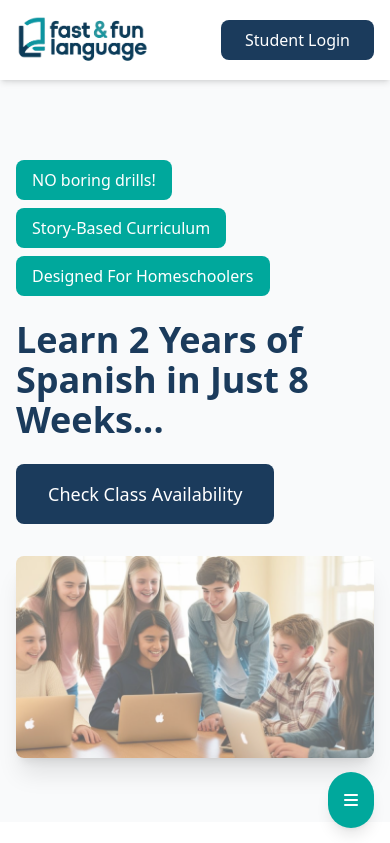
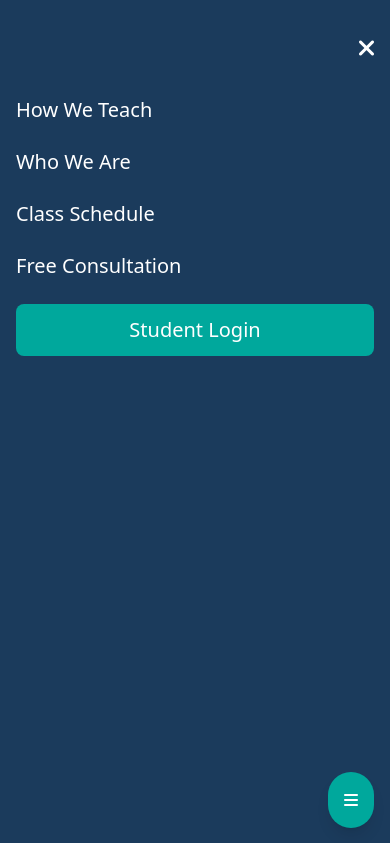
Before and after one commit to samrahimi/spanish-class, a plain HTML site: page homeschool/index.html in a window 390 px wide. Both pictures are taken after a click on the button 351 px from the left and 800 px from the top of the page. Shown: the top 843 px of the page. Drawn offline with nearby package versions, Linux system fonts and the light colour scheme.

Commit message:
Update index.html

```diff
--- a/homeschool/index.html
+++ b/homeschool/index.html
@@ -34,87 +34,50 @@
       }
     </style>
   </head>
+
     <body class="font-sans">
     <!-- Header Navigation -->
     <header class="fixed w-full bg-white shadow-md z-50">
-      <nav
-        class="container mx-auto px-4 py-4 flex items-center justify-between"
-      >
+        <nav class="container mx-auto px-4 py-4 flex items-center justify-between">
             <div class="flex items-center">
-          <img
-            src="LOGO.png"
-            alt="Fast & Fun Language Logo"
-            class="h-12"
-          />
+                <img src="LOGO.png" alt="Fast &amp; Fun Language Logo" class="h-12">
             </div>
-        <div class="hidden md:flex space-x-8">
-          <a
-            href="#how-we-teach"
-            class="text-brand-secondary hover:text-brand-primary"
-            >How We Teach</a
-          >
-          <a
-            href="#who-we-are"
-            class="text-brand-secondary hover:text-brand-primary"
-            >Who We Are</a
-          >
-          <a
-            href="#schedule"
-            class="text-brand-secondary hover:text-brand-primary"
-            >Class Schedule</a
-          >
-          <a
-            href="#consultation"
-            class="text-brand-secondary hover:text-brand-primary"
-            >Free Consultation</a
-          >
+            <div class="mx-3 hidden md:flex space-x-6">
+                <a href="#how-we-teach" class="nav-link text-brand-secondary hover:text-brand-primary">How We Teach</a>
+                <a href="#who-we-are" class="nav-link text-brand-secondary hover:text-brand-primary">Who We Are</a>
+                <a href="#schedule" class="nav-link text-brand-secondary hover:text-brand-primary">Class Schedule</a>
+                <a href="#consultation" class="nav-link text-brand-secondary hover:text-brand-primary">Free Consultation</a>
             </div>
-        <a
-          href="#login"
-          class="bg-brand-secondary text-white px-6 py-2 rounded-lg hover:opacity-90"
-          >Student Login</a
-        >
+            <a href="#login" class="btn-text bg-brand-secondary text-white px-4 py-2 rounded-lg hover:opacity-90">Student Login</a>
         </nav>
     </header>
 
     <!-- Hero Section -->
-    <section class="pt-24 bg-gray-50">
-      <div class="container mx-auto px-4 py-16 md:py-24">
-        <div class="grid md:grid-cols-2 gap-8 items-center">
-          <div class="space-y-6">
-            <div class="space-y-2">
-              <div
-                class="bg-brand-primary text-white px-4 py-2 rounded-lg inline-block"
-              >
-                NO boring drills!
+    <section class="pt-24">
+        <div class="hero-container">
+            <img src="hero.png" alt="Happy students learning" class="hero-image">
+            <div class="hero-overlay">
+                <div class="container mx-auto">
+                    <div class="max-w-2xl">
+                        <div class="space-y-2 mb-6">
+                            <div class="bg-yellow-500 text-brand-secondary px-4 py-2 rounded-lg inline-block font-semibold text-sm md:text-base md:w-50">✅ NO boring drills!</div>
+                            <div class="bg-yellow-500 text-brand-secondary px-4 py-2 rounded-lg inline-block font-semibold text-sm md:text-base md:w-50">✅ Story-Based Curriculum</div>
+                            <div class="bg-yellow-500 text-brand-secondary px-4 py-2 rounded-lg inline-block font-semibold text-sm md:text-base md:w-50">✅ Designed For Homeschoolers</div>
                         </div>
-              <div
-                class="bg-brand-primary text-white px-4 py-2 rounded-lg inline-block"
-              >
-                Story-Based Curriculum
+                        <h1 class="text-3xl md:text-5xl font-bold text-brand-secondary mb-8">
+                            Learn 2 Years of Spanish in<br>Just 8 Weeks...
+                        </h1>
+                        <div class="hidden md:block md:space-x-4">
+                <a href="#schedule" class="btn-text bg-brand-primary font-bold text-white px-8 py-4 rounded-lg inline-block hover:opacity-90">
+                    View Class Schedule
+                </a>
+
+            <a href="#schedule" class=" btn-text bg-white text-brand-secondary font-bold px-8 py-4 rounded-lg inline-block hover:opacity-90">Book Your Consultation</a></div>
+
+<a href="#schedule" class="md:hidden mb-2 text-center font-bold w-full bg-brand-primary text-white px-8 py-4 rounded-lg inline-block hover:opacity-90">
+                    View Class Schedule
+                </a><a href="#schedule" class="md:hidden text-center w-full btn-text bg-white font-bold text-brand-accent px-8 py-4 rounded-lg inline-block hover:opacity-90">Book A Consultation</a>
                     </div>
-              <div
-                class="bg-brand-primary text-white px-4 py-2 rounded-lg inline-block"
-              >
-                Designed For Homeschoolers
-              </div>
-            </div>
-            <h1 class="text-4xl md:text-5xl font-bold text-brand-secondary">
-              Learn 2 Years of Spanish in Just 8 Weeks...
-            </h1>
-            <a
-              href="#schedule"
-              class="bg-brand-secondary text-white px-8 py-4 rounded-lg inline-block text-lg hover:opacity-90"
-            >
-              Check Class Availability
-            </a>
-          </div>
-          <div class="relative">
-            <img
-              src="hero.png"
-              alt="Happy students learning"
-              class="rounded-lg shadow-xl"
-            />
                 </div>
             </div>
         </div>
@@ -123,35 +86,24 @@
     <!-- Why Choose Us Section -->
     <section class="py-16 bg-white">
         <div class="container mx-auto px-4">
-        <h2
-          class="text-3xl md:text-4xl font-bold text-center text-brand-secondary mb-12"
-        >
-          Why Parents Choose Fast & Fun Language
+            <h2 class="text-3xl md:text-4xl font-bold text-center text-brand-secondary mb-12">
+                Why Parents Choose Fast &amp; Fun Language
             </h2>
             <div class="grid md:grid-cols-3 gap-8">
                 <div class="p-6 rounded-lg shadow-lg">
                     <i class="fas fa-bullseye text-4xl text-brand-primary mb-4"></i>
                     <h3 class="text-xl font-bold mb-4">Accelerated Learning</h3>
-            <p>
-              Our proven methodology helps students achieve fluency 8x faster
-              than traditional language programs.
-            </p>
+                    <p>Our proven methodology helps students achieve fluency 8x faster than traditional language programs.</p>
                 </div>
                 <div class="p-6 rounded-lg shadow-lg">
                     <i class="fas fa-book-open text-4xl text-brand-primary mb-4"></i>
                     <h3 class="text-xl font-bold mb-4">Story-Based Approach</h3>
-            <p>
-              Students learn through engaging stories and real-world scenarios,
-              not boring repetition and memorization.
-            </p>
+                    <p>Students learn through engaging stories and real-world scenarios, not boring repetition and memorization.</p>
                 </div>
                 <div class="p-6 rounded-lg shadow-lg">
                     <i class="fas fa-home text-4xl text-brand-primary mb-4"></i>
                     <h3 class="text-xl font-bold mb-4">Homeschool Friendly</h3>
-            <p>
-              Flexible scheduling and curriculum designed specifically for
-              homeschool families and learning styles.
-            </p>
+                    <p>Flexible scheduling and curriculum designed specifically for homeschool families and learning styles.</p>
                 </div>
             </div>
         </div>
@@ -160,64 +112,35 @@
     <!-- How It Works Section -->
     <section class="py-16 bg-gray-50">
         <div class="container mx-auto px-4">
-        <h2
-          class="text-3xl md:text-4xl font-bold text-center text-brand-secondary mb-12"
-        >
+            <h2 class="text-3xl md:text-4xl font-bold text-center text-brand-secondary mb-12">
                 How Our Program Works
             </h2>
             <div class="grid md:grid-cols-2 gap-12 items-center">
                 <div class="space-y-6">
                     <div class="flex items-start space-x-4">
-              <div
-                class="bg-brand-primary text-white rounded-full w-8 h-8 flex items-center justify-center flex-shrink-0"
-              >
-                1
-              </div>
+                        <div class="bg-brand-primary text-white rounded-full w-8 h-8 flex items-center justify-center flex-shrink-0">1</div>
                         <div>
-                <h3 class="text-xl font-bold mb-2">
-                  Immersive Story-Based Learning
-                </h3>
-                <p>
-                  Students are immersed in engaging stories that naturally
-                  introduce vocabulary and grammar concepts.
-                </p>
+                            <h3 class="text-xl font-bold mb-2">Immersive Story-Based Learning</h3>
+                            <p>Students are immersed in engaging stories that naturally introduce vocabulary and grammar concepts.</p>
                         </div>
                     </div>
                     <div class="flex items-start space-x-4">
-              <div
-                class="bg-brand-primary text-white rounded-full w-8 h-8 flex items-center justify-center flex-shrink-0"
-              >
-                2
-              </div>
+                        <div class="bg-brand-primary text-white rounded-full w-8 h-8 flex items-center justify-center flex-shrink-0">2</div>
                         <div>
-                <h3 class="text-xl font-bold mb-2">
-                  Interactive Live Sessions
-                </h3>
-                <p>
-                  Small group classes ensure personalized attention and plenty
-                  of speaking practice.
-                </p>
+                            <h3 class="text-xl font-bold mb-2">Interactive Live Sessions</h3>
+                            <p>Small group classes ensure personalized attention and plenty of speaking practice.</p>
                         </div>
                     </div>
                     <div class="flex items-start space-x-4">
-              <div
-                class="bg-brand-primary text-white rounded-full w-8 h-8 flex items-center justify-center flex-shrink-0"
-              >
-                3
-              </div>
+                        <div class="bg-brand-primary text-white rounded-full w-8 h-8 flex items-center justify-center flex-shrink-0">3</div>
                         <div>
                             <h3 class="text-xl font-bold mb-2">Real-World Application</h3>
-                <p>
-                  Students practice their skills through natural conversation
-                  and practical scenarios.
-                </p>
+                            <p>Students practice their skills through natural conversation and practical scenarios.</p>
                         </div>
                     </div>
                 </div>
                 <div class="bg-white p-8 rounded-lg shadow-xl">
-            <h3 class="text-2xl font-bold mb-6 text-brand-secondary">
-              Program Highlights
-            </h3>
+                    <h3 class="text-2xl font-bold mb-6 text-brand-secondary">Program Highlights</h3>
                     <ul class="space-y-4">
                         <li class="flex items-center space-x-3">
                             <i class="fas fa-check text-brand-primary"></i>
@@ -246,9 +169,7 @@
                 </h2>
                 <i class="fas fa-quote-left text-4xl text-brand-primary mb-4"></i>
                 <blockquote class="text-xl italic mb-8">
-            "Fast & Fun Language transformed our homeschool journey. My children
-            actually look forward to their Spanish lessons, and the progress
-            they've made in just 8 weeks is incredible!"
+                    "Fast &amp; Fun Language transformed our homeschool journey. My children actually look forward to their Spanish lessons, and the progress they've made in just 8 weeks is incredible!"
                 </blockquote>
                 <p class="font-bold">- Sarah M., Homeschool Parent</p>
             </div>
@@ -262,22 +183,11 @@
                 Ready to Transform Your Child's Language Learning?
             </h2>
             <p class="text-xl mb-8 max-w-2xl mx-auto">
-          Join our next class and watch your child achieve Spanish fluency in
-          just 8 weeks.
+                Join our next class and watch your child achieve Spanish fluency in just 8 weeks.
             </p>
             <div class="space-x-4">
-          <a
-            href="#schedule"
-            class="bg-brand-primary text-white px-8 py-4 rounded-lg inline-block text-lg hover:opacity-90"
-          >
-            View Class Schedule
-          </a>
-          <a
-            href="#consultation"
-            class="bg-white text-brand-secondary px-8 py-4 rounded-lg inline-block text-lg hover:opacity-90"
-          >
-            Book Free Consultation
-          </a>
+                <a href="#schedule" class="font-bold bg-brand-primary text-white px-8 py-4 rounded-lg inline-block text-lg hover:opacity-90">Check Class Availability</a>
+
             </div>
         </div>
     </section>
@@ -288,29 +198,14 @@
             <div class="grid md:grid-cols-4 gap-8">
                 <div>
                     <h3 class="font-bold mb-4">About Us</h3>
-            <p class="text-sm">
-              Fast & Fun Language provides innovative language learning
-              solutions for homeschool families.
-            </p>
+                    <p class="text-sm">Fast &amp; Fun Language provides innovative language learning solutions for homeschool families.</p>
                 </div>
                 <div>
                     <h3 class="font-bold mb-4">Quick Links</h3>
                     <ul class="space-y-2 text-sm">
-              <li>
-                <a href="#how-we-teach" class="hover:text-brand-primary"
-                  >How We Teach</a
-                >
-              </li>
-              <li>
-                <a href="#schedule" class="hover:text-brand-primary"
-                  >Class Schedule</a
-                >
-              </li>
-              <li>
-                <a href="#consultation" class="hover:text-brand-primary"
-                  >Free Consultation</a
-                >
-              </li>
+                        <li><a href="#how-we-teach" class="hover:text-brand-primary">How We Teach</a></li>
+                        <li><a href="#schedule" class="hover:text-brand-primary">Class Schedule</a></li>
+                        <li><a href="#consultation" class="hover:text-brand-primary">Free Consultation</a></li>
                     </ul>
                 </div>
                 <div>
@@ -336,16 +231,60 @@
                 </div>
             </div>
             <div class="mt-8 pt-8 border-t border-gray-200 text-center text-sm">
-          <p>&copy; 2024 Fast & Fun Language. All rights reserved.</p>
+                <p>© 2024 Fast &amp; Fun Language. All rights reserved.</p>
             </div>
         </div>
     </footer>
 
-    <!-- Mobile Menu Button (Hidden on Desktop) -->
-    <button
-      class="md:hidden fixed bottom-4 right-4 bg-brand-primary text-white p-4 rounded-full shadow-lg"
-    >
+    <!-- Mobile Menu -->
+    <div id="mobile-menu" class="fixed inset-0 bg-brand-secondary bg-opacity-95 z-50 md:hidden hidden">
+        <div class="container mx-auto px-4 py-8">
+            <div class="flex justify-end mb-8">
+                <button onclick="toggleMobileMenu()" class="text-white text-2xl">
+                    <i class="fas fa-times"></i>
+                </button>
+            </div>
+            <nav class="flex flex-col space-y-6">
+                <a href="#how-we-teach" class="text-white text-xl" onclick="toggleMobileMenu()">How We Teach</a>
+                <a href="#who-we-are" class="text-white text-xl" onclick="toggleMobileMenu()">Who We Are</a>
+                <a href="#schedule" class="text-white text-xl" onclick="toggleMobileMenu()">Class Schedule</a>
+                <a href="#consultation" class="text-white text-xl" onclick="toggleMobileMenu()">Free Consultation</a>
+                <a href="#login" class="bg-brand-primary text-white px-6 py-3 rounded-lg text-center text-xl" onclick="toggleMobileMenu()">Student Login</a>
+            </nav>
+        </div>
+    </div>
+
+    <!-- Mobile Menu Toggle Button -->
+    <button onclick="toggleMobileMenu()" class="md:hidden fixed bottom-4 right-4 bg-brand-primary text-white p-4 rounded-full shadow-lg z-50">
         <i class="fas fa-bars"></i>
     </button>
+
+    <script>
+        function toggleMobileMenu() {
+            const menu = document.getElementById('mobile-menu');
+            menu.classList.toggle('hidden');
+        }
+
+        // Close mobile menu when clicking outside
+        document.addEventListener('click', function(event) {
+            const menu = document.getElementById('mobile-menu');
+            const menuButton = event.target.closest('button');
+            const menuContent = event.target.closest('#mobile-menu');
+
+            if (!menu.classList.contains('hidden') && !menuButton && !menuContent) {
+                menu.classList.add('hidden');
+            }
+        });
+
+        // Close mobile menu when screen is resized above mobile breakpoint
+        window.addEventListener('resize', function() {
+            if (window.innerWidth >= 768) { // md breakpoint
+                const menu = document.getElementById('mobile-menu');
+                menu.classList.add('hidden');
+            }
+        });
+    </script>
+
+
 </body>
 </html>
```
Lines whose indentation alone changed are shown as unchanged.
